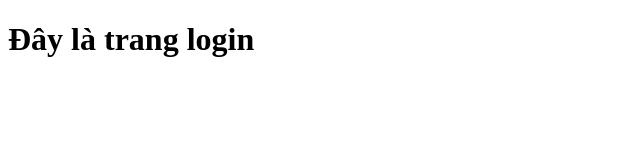
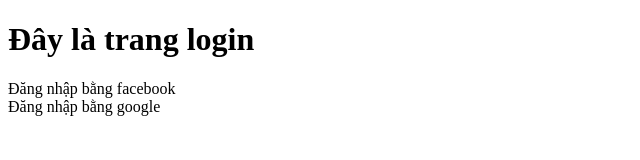
Before and after one commit to HuyNguyeen22303/Hoc_Git, a plain HTML site: page login.html in a window 1280 px wide. Shown: the whole page, without its empty margins (0-640 px from the left). Drawn offline with Linux system fonts and the light colour scheme.

Commit message:
update page_login

```diff
--- a/login.html
+++ b/login.html
@@ -7,5 +7,8 @@
 </head>
 <body>
     <h1>Đây là trang login</h1>
+    <div>Đăng nhập bằng facebook</div>
+    <div>Đăng nhập bằng google</div>
+
 </body>
 </html>
```
